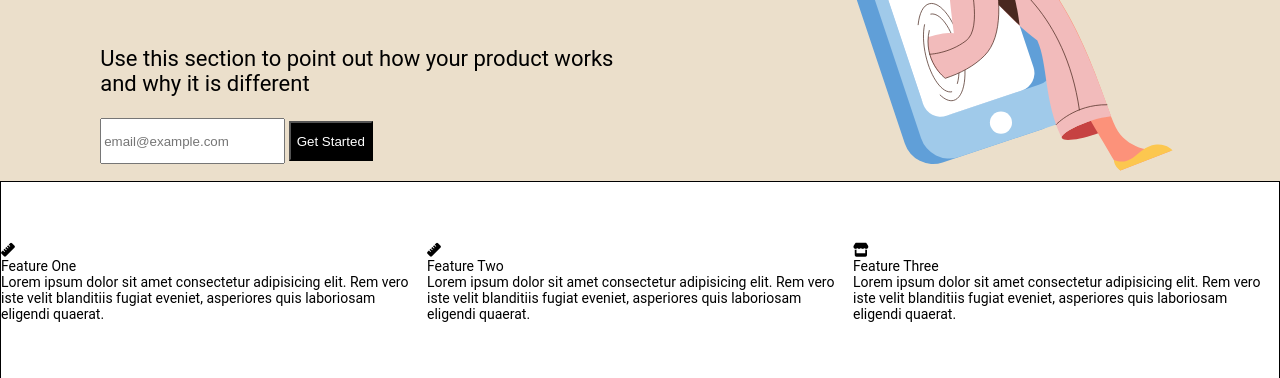
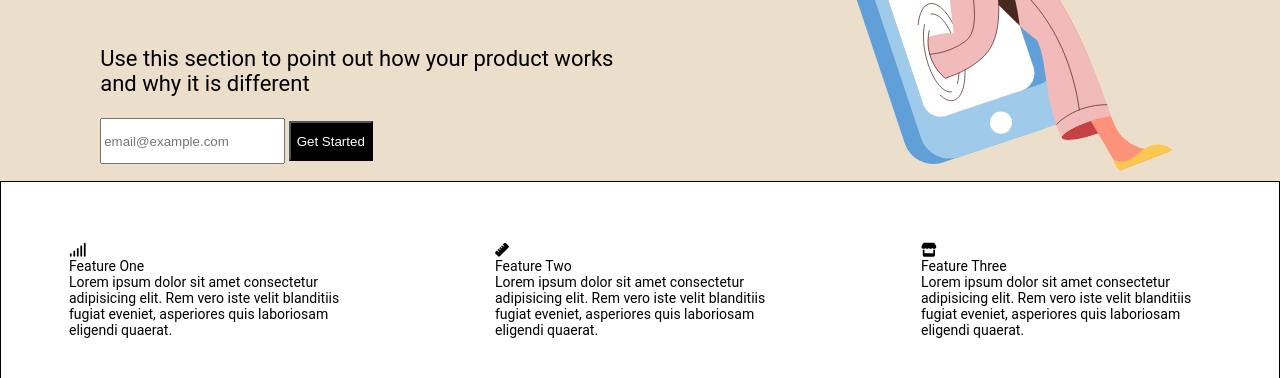
Before and after one commit to Dogallow/mock-umso-website, a plain HTML site: page index.html in a window 1280 px wide. Shown: the part 238-616 px from the top of the page. Drawn offline with Linux system fonts and the light colour scheme.

Commit message:
slight alignment

```diff
--- a/index.html
+++ b/index.html
@@ -50,11 +50,15 @@
             </div>
         </div>
     </section>
+
     <section >
+
         <div class="features">
+
             <div class="feature1">
                 <div class="feature1-img">
-                    <i class="fa-solid fa-ruler"></i>
+                    <i class="fa-solid fa-signal"></i>
+                </div>
                 <div class="feature1-title">
                     Feature One
                 </div>
--- a/styles.css
+++ b/styles.css
@@ -105,15 +105,23 @@ a{
 }
 /* ====================== Features ================================ */
 .features{
-
+    display:flex;
     border: 1px solid black;
     padding: 60px 0;
-
+    justify-content: space-around;
 
 }
 
 .feature1{
-    display: flex;
+    width: 290px;
+}
+
+.feature2{
+    width: 290px;
+}
+
+.feature3{
+    width: 290px;
 }
 
 
```
